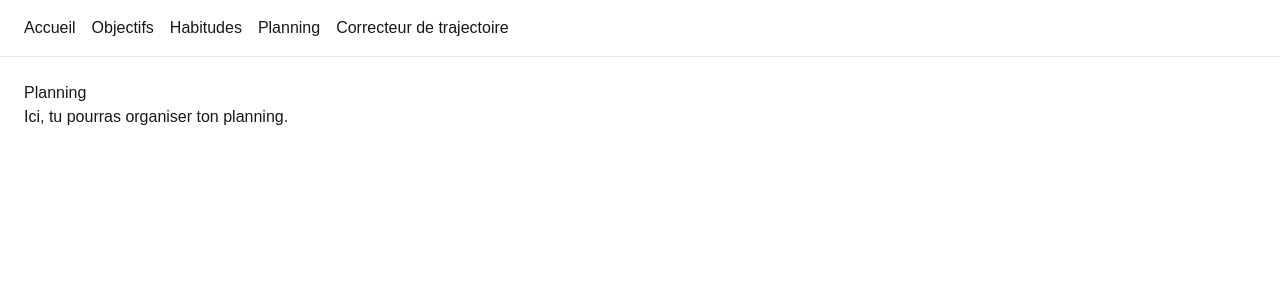
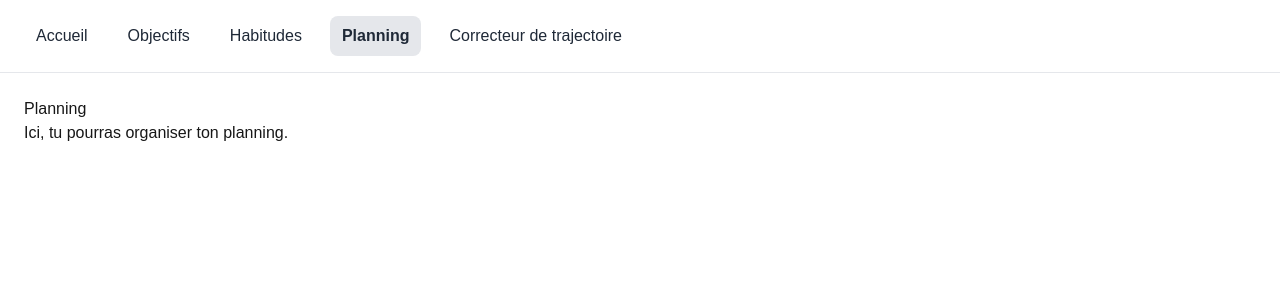
Before and after one commit to Gintaiji/taijilifeplan, a Next.js app: page /planning in a window 1280 px wide. Shown: the top 300 px of the page. Built offline with nearby package versions, Linux system fonts and the light colour scheme.

Commit message:
Ajout d'une navigation commune

```diff
--- a/app/components/MainNavigation.tsx
+++ b/app/components/MainNavigation.tsx
@@ -1,4 +1,7 @@
+"use client";
+
 import Link from "next/link";
+import { usePathname } from "next/navigation";
 
 const navStyle = {
   borderBottom: "1px solid #e5e7eb",
@@ -14,25 +17,49 @@ const listStyle = {
   flexWrap: "wrap" as const,
 };
 
+const linkStyle = {
+  display: "inline-block",
+  padding: "8px 12px",
+  borderRadius: "8px",
+  textDecoration: "none",
+  color: "#1f2937",
+};
+
+const activeLinkStyle = {
+  ...linkStyle,
+  backgroundColor: "#e5e7eb",
+  fontWeight: 600,
+};
+
+const links = [
+  { href: "/", label: "Accueil" },
+  { href: "/objectifs", label: "Objectifs" },
+  { href: "/habitudes", label: "Habitudes" },
+  { href: "/planning", label: "Planning" },
+  { href: "/trajectoire", label: "Correcteur de trajectoire" },
+];
+
 export default function MainNavigation() {
+  const pathname = usePathname();
+
   return (
     <nav style={navStyle} aria-label="Navigation principale">
       <ul style={listStyle}>
-        <li>
-          <Link href="/">Accueil</Link>
-        </li>
-        <li>
-          <Link href="/objectifs">Objectifs</Link>
-        </li>
-        <li>
-          <Link href="/habitudes">Habitudes</Link>
-        </li>
-        <li>
-          <Link href="/planning">Planning</Link>
-        </li>
-        <li>
-          <Link href="/trajectoire">Correcteur de trajectoire</Link>
-        </li>
+        {links.map((link) => {
+          const isActive = pathname === link.href;
+
+          return (
+            <li key={link.href}>
+              <Link
+                href={link.href}
+                style={isActive ? activeLinkStyle : linkStyle}
+                aria-current={isActive ? "page" : undefined}
+              >
+                {link.label}
+              </Link>
+            </li>
+          );
+        })}
       </ul>
     </nav>
   );
```
